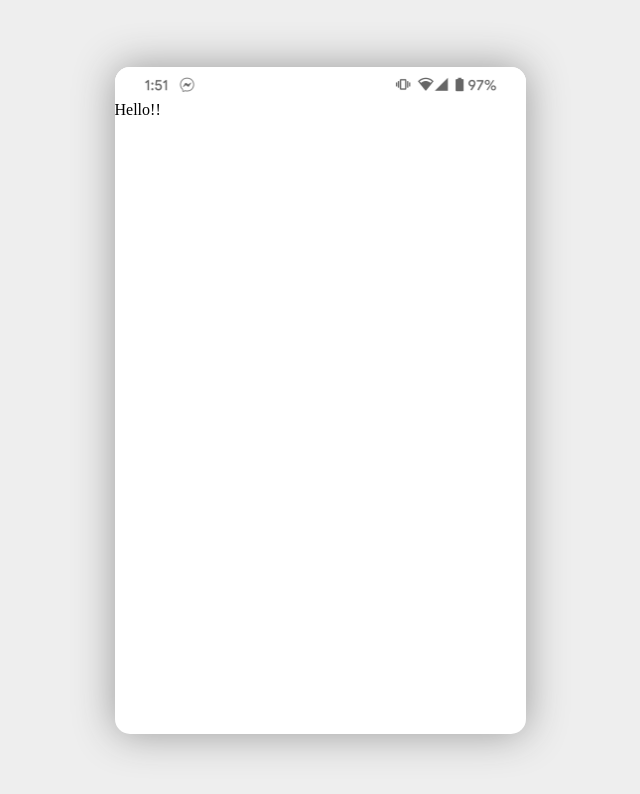
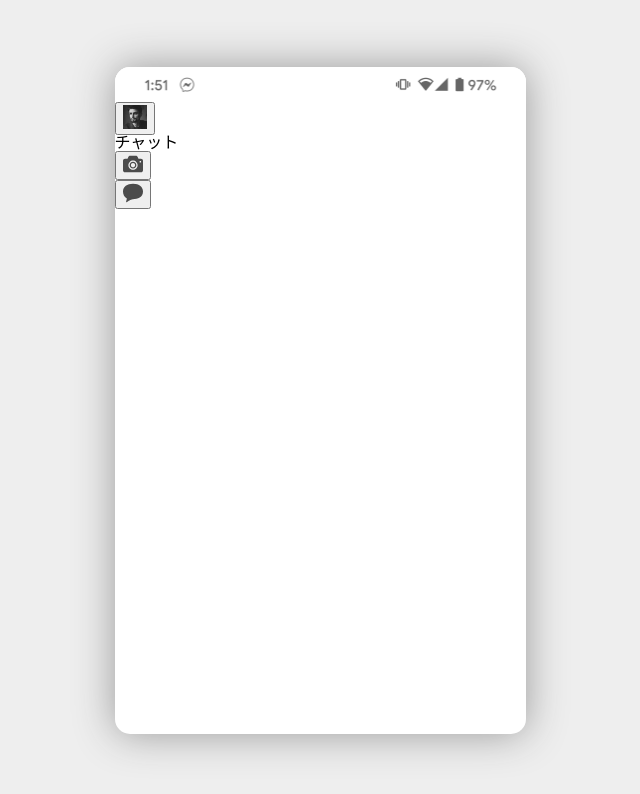
Before and after one commit to qsat/bc_html_2020, a website: page public/kaneko/index.html in a window 1280 px wide. Shown: the whole page, without its empty margins (320-960 px from the left). Drawn offline with nearby package versions, Linux system fonts and the light colour scheme.

Commit message:
feat: header部分のマークアップ

```diff
--- a/public/kaneko/index.html
+++ b/public/kaneko/index.html
@@ -16,7 +16,27 @@
   <!-- // 補助フレーム  -->
 
   <!-- マークアップここから -->
-  Hello!!
+  <main>
+    <header>
+      <button class="profile-icon-button">
+        <span><img src="../images/avatars/a11.jpg" width="24" alt="profile icon"></span>
+      </button>
+      <h1>チャット</h1>
+
+      <ul>
+        <li>
+          <button class="post-movie">
+            <img src="../images/icons/camera.svg" width="20" alt="カメラからの投稿">
+          </button>
+        </li>
+        <li>
+          <button class="post-message">
+            <img src="../images/icons/message.svg" width="20" alt="メッセージの投稿">
+          </button>
+        </li>
+      </ul>
+    </header>
+  </main>
   <!--// マークアップここまで -->
 
   <!-- デザイン確認用レイヤー コメントアウトすると半透明にデザインを重ねて確認できます
```
